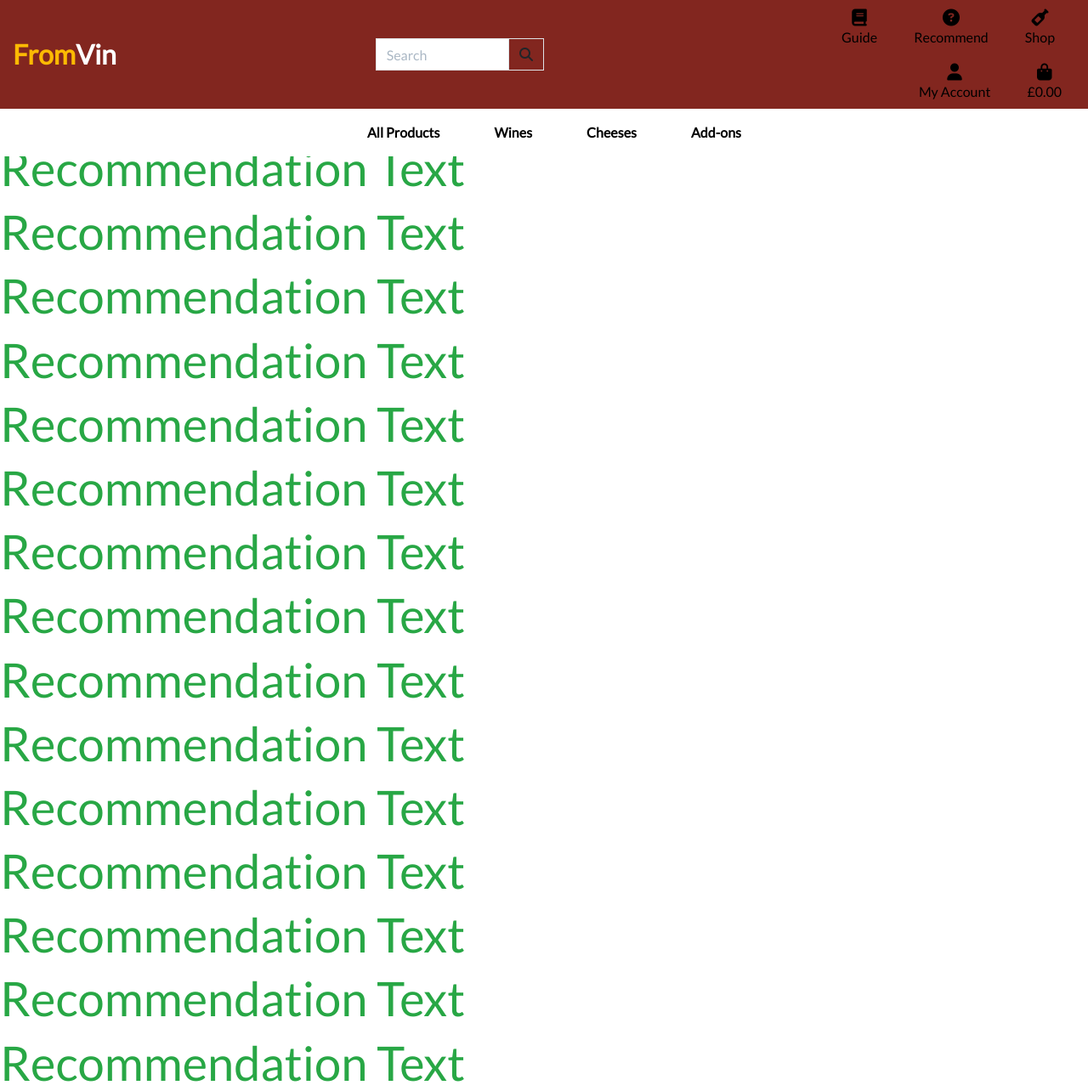
After one commit to WrightDanG/FromVin, a Django app: page /recommendation/ in a window 1280 px wide. The commit adds this page. Shown: the whole page at 85% size. Run offline with Django 3.2, Linux system fonts and the light colour scheme; parts of the project's set-up code (start-up, migrations or seed data) failed here and were passed over; some libraries are stand-ins or nearby versions.

Commit message:
Add settings and urls for recommendation.html template.

```diff
--- a/fromvin/settings.py
+++ b/fromvin/settings.py
@@ -54,6 +54,7 @@ INSTALLED_APPS = [
     'bag',
     'checkout',
     'profiles',
+    'recommendation',
 
     'crispy_forms',
 ]
--- a/fromvin/urls.py
+++ b/fromvin/urls.py
@@ -26,4 +26,5 @@ urlpatterns = [
     path('bag/', include('bag.urls')),
     path('checkout/', include('checkout.urls')),
     path('profile/', include('profiles.urls')),
+    path('recommendation/', include('recommendation.urls')),
 ] + static(settings.MEDIA_URL, document_root=settings.MEDIA_ROOT)
--- /dev/null
+++ b/recommendation/templates/recommendation/recommendation.html
@@ -0,0 +1,29 @@
+{% extends "base.html" %}
+{% load static %}
+
+{% block page_header %}
+<div class="container header-container">
+    <div class="row">
+        <div class="col"></div>
+    </div>
+</div>
+{% endblock %}
+
+{% block content %}
+<h1 class="display-4 text-success">Recommendation Text</h1>
+<h1 class="display-4 text-success">Recommendation Text</h1>
+<h1 class="display-4 text-success">Recommendation Text</h1>
+<h1 class="display-4 text-success">Recommendation Text</h1>
+<h1 class="display-4 text-success">Recommendation Text</h1>
+<h1 class="display-4 text-success">Recommendation Text</h1>
+<h1 class="display-4 text-success">Recommendation Text</h1>
+
+<h1 class="display-4 text-success">Recommendation Text</h1>
+<h1 class="display-4 text-success">Recommendation Text</h1>
+<h1 class="display-4 text-success">Recommendation Text</h1>
+<h1 class="display-4 text-success">Recommendation Text</h1>
+<h1 class="display-4 text-success">Recommendation Text</h1>
+<h1 class="display-4 text-success">Recommendation Text</h1>
+<h1 class="display-4 text-success">Recommendation Text</h1>
+<h1 class="display-4 text-success">Recommendation Text</h1>
+{% endblock %}
--- /dev/null
+++ b/recommendation/urls.py
@@ -0,0 +1,7 @@
+from django.contrib import admin
+from django.urls import path
+from . import views
+
+urlpatterns = [
+    path('', views.recommendation, name='recommendation'),
+]
--- a/recommendation/views.py
+++ b/recommendation/views.py
@@ -1,3 +1,7 @@
 from django.shortcuts import render
 
 # Create your views here.
+
+def recommendation(request):
+    """ Returns the index page for the guide. """
+    return render(request, 'recommendation/recommendation.html')
--- a/templates/base.html
+++ b/templates/base.html
@@ -28,10 +28,10 @@
         integrity="sha256-/xUj+3OJU5yExlq6GSYGSHk7tPXikynS7ogEvDej/m4=" crossorigin="anonymous"></script>
     <script src="https://cdn.jsdelivr.net/npm/popper.js@1.16.0/dist/umd/popper.min.js"
         integrity="sha384-Q6E9RHvbIyZFJoft+2mJbHaEWldlvI9IOYy5n3zV9zzTtmI3UksdQRVvoxMfooAo" crossorigin="anonymous">
-    </script>
+        </script>
     <script src="https://stackpath.bootstrapcdn.com/bootstrap/4.4.1/js/bootstrap.min.js"
         integrity="sha384-wfSDF2E50Y2D1uUdj0O3uMBJnjuUD4Ih7YwaYd1iqfktj0Uod8GCExl3Og8ifwB6" crossorigin="anonymous">
-    </script>
+        </script>
     <!--Importing fontawesome icons -->
     <script src="https://kit.fontawesome.com/5b83da489c.js" crossorigin="anonymous"></script>
     <!-- Stripe -->
@@ -76,7 +76,7 @@
             <div class="col-12 col-lg-4 my-auto py-1 py-lg-0">
                 <ul class="list-inline list-unstyled text-center text-lg-right my-0">
                     <li class="list-inline-item">
-                        <a class="text-black nav-link" href="#">
+                        <a class="text-black nav-link" href="{% url 'guide' %}">
                             <div class="text-center">
                                 <div><i class="fas fa-book fa-lg"></i></div>
                                 <p class="my-0">Guide</p>
@@ -84,7 +84,7 @@
                         </a>
                     </li>
                     <li class="list-inline-item">
-                        <a class="text-black nav-link" href="#">
+                        <a class="text-black nav-link" href="{% url 'recommendation' %}">
                             <div class="text-center">
                                 <div><i class="fas fa-question-circle fa-lg"></i></div>
                                 <p class="my-0">Recommend</p>
@@ -92,7 +92,7 @@
                         </a>
                     </li>
                     <li class="list-inline-item">
-                        <a class="text-black nav-link" href="#">
+                        <a class="text-black nav-link" href="{% url 'products' %}">
                             <div class="text-center">
                                 <div><i class="fas fa-wine-bottle fa-lg"></i></div>
                                 <p class="my-0">Shop</p>
```
